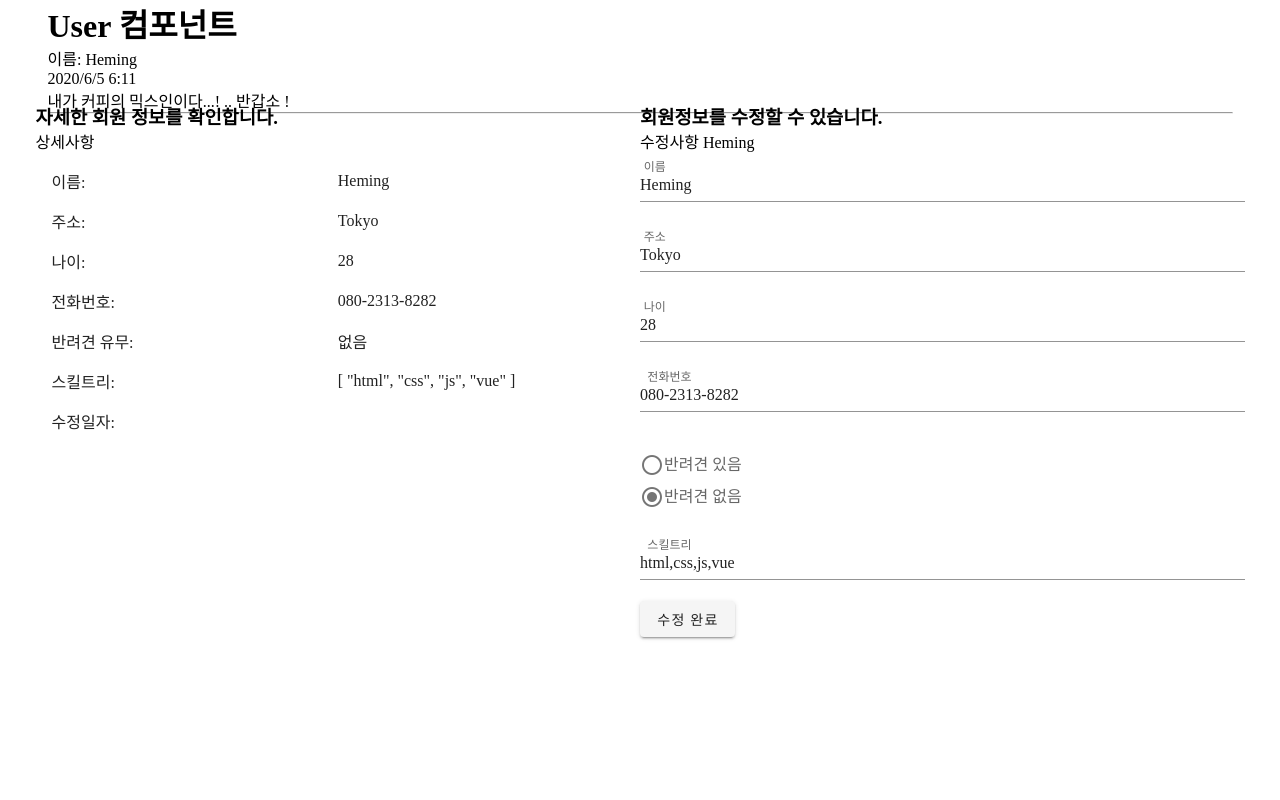
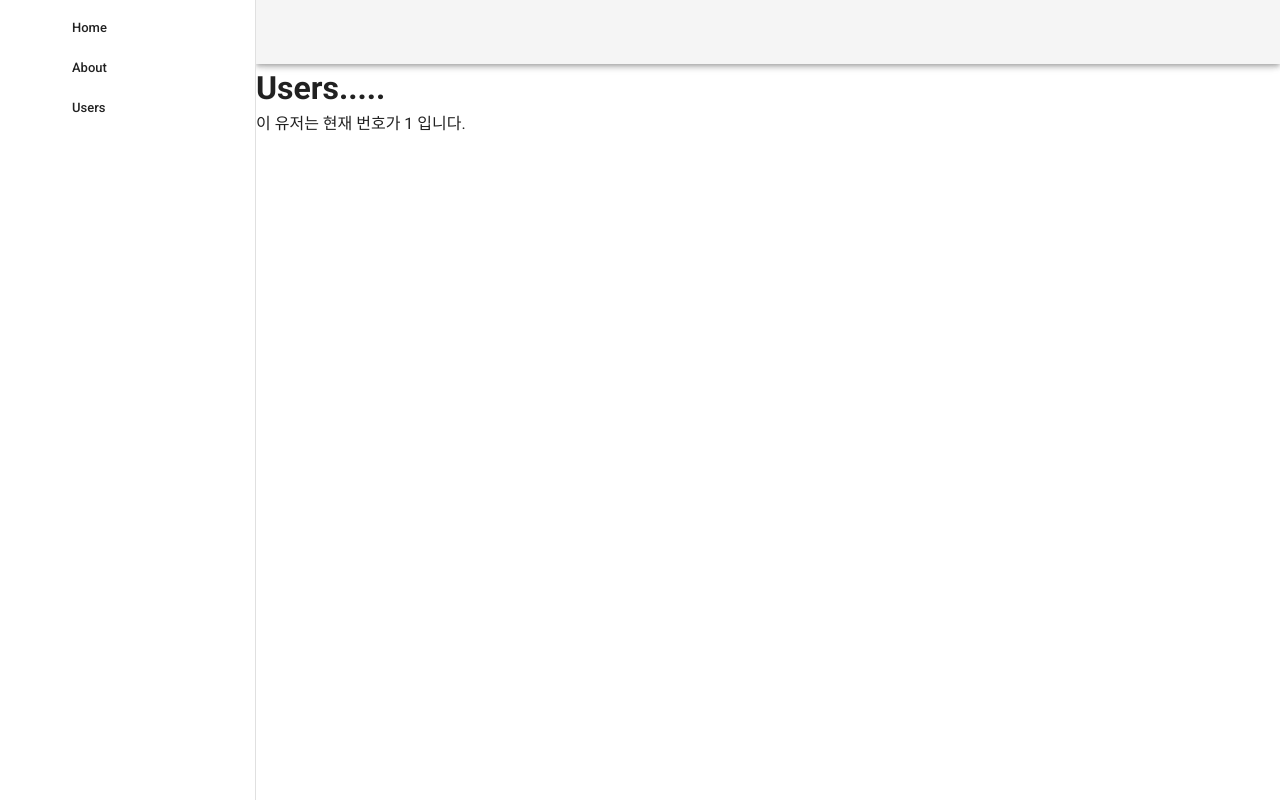
Before and after one commit to leechis7/my-first-vue, a Vue app: page /users/1 in a window 1280 px wide. Built offline with nearby package versions, Linux system fonts and the light colour scheme.

Commit message:
Vue-025 router...  화면이 좀 이상하다

```diff
--- a/src/App.vue
+++ b/src/App.vue
@@ -1,19 +1,57 @@
 <template>
-  <v-container>
-    <v-layout row wrap>
-      <v-flex xs12>
-        <User></User>
-      </v-flex>
-    </v-layout>
-  </v-container>
+<v-app>
+    <v-navigation-drawer
+      fixed
+      app
+    >
+      <v-list dense>
+        <v-list-item @click="$router.push({name: 'home'})">
+          <v-list-item-action>
+            <i class="fas fa-user"></i>
+          </v-list-item-action>
+          <v-list-item-content>
+            <v-list-item-title>Home</v-list-item-title>
+          </v-list-item-content>
+        </v-list-item>
+        <v-list-item @click="$router.push({name: 'about'})">
+          <v-list-item-action>
+            <i class="fas fa-user"></i>
+          </v-list-item-action>
+          <v-list-item-content>
+            <v-list-item-title>About</v-list-item-title>
+          </v-list-item-content>
+        </v-list-item>
+        <v-list-item router :to="{
+            name: 'users',
+            params: {
+              userId: 1234,
+              name: 'leechis'
+            }
+          }">
+          <v-list-item-action>
+            <i class="fas fa-user"></i>
+          </v-list-item-action>
+          <v-list-item-content>
+            <v-list-item-title>Users</v-list-item-title>
+          </v-list-item-content>
+        </v-list-item>
+      </v-list>
+    </v-navigation-drawer>
+
+    <v-app-bar app>
+    </v-app-bar>
+    <v-content>
+      <router-view></router-view>
+    </v-content>
+</v-app>
 </template>
 
 <script>
-  import User from './components/User.vue'
-
-  export default {
-    components: {
-      User
+export default {
+  data() {
+    return {
+      drawer: true,
     }
   }
+}
 </script>
--- a/src/components/User.vue
+++ /dev/null
@@ -1,82 +0,0 @@
-<template>
-  <div class="blue lighten-3 pa-3">
-    <h1>User 컴포넌트</h1>
-    <p>이름: {{ name }} </p>
-    <p> {{ getDateAndTime(createdAt)}}</p>
-    {{ helloToMixin }}
-  <hr>
-  <v-layout row wrap>
-    <v-flex xs12 sm6>
-      <UserDetail
-      v-bind:name="name" v-bind:address="address"
-      v-bind:age="age" v-bind:phone="phone"
-      v-bind:hasDog="hasDog" v-bind:skill="skill"
-      ></UserDetail>
-    </v-flex>
-    <v-flex xs12 sm6>
-      <UserEdit
-      v-bind:name="name" v-bind:address="address"
-      v-bind:age="age" v-bind:phone="phone"
-      v-bind:hasDog="hasDog" v-bind:skill="skill"
-      @child="parents"
-      ></UserEdit>
-    </v-flex>
-  </v-layout>
-  </div>
-</template>
-
-<script>
-import UserDetail from './UserDetail.vue'
-import UserEdit from './UserEdit.vue'
-import { dateFormat } from '@/mixins/dateFormat.js'
-
-export default {
-  components: {
-      UserDetail,
-      UserEdit
-  },
-
-  data () {
-    return {
-      name: "Heming",
-      address: "Tokyo",
-      age: 28,
-      phone: '080-2313-8282',
-      hasDog: false,
-      skill: ["html","css","js","vue"],
-      createdAt: null
-    }
-  },
-
-  computed: {
-    helloToMixin() {
-      return this.mixinData + " .. 반갑소 !"
-    }
-  },
-
-  created() {
-    this.createdAt = new Date()
-  },
-
-  methods: {
-      changeName () {
-          this.name = "Heming"
-      },
-      parents (user) {
-        console.log("parent호출");
-        this.name = user.name;
-        this.address = user.address;
-        this.age = user.age;
-        this.phone = user.phone;
-        this.hasDog = user.hasDog;
-        this.skill = user.skill;
-      }
-  },
-
-  mixins: [dateFormat]
-}
-</script>
-
-<style>
-
-</style>
--- a/src/router/index.js
+++ b/src/router/index.js
@@ -4,19 +4,24 @@ import Home from '../views/Home.vue'
 
 Vue.use(VueRouter)
 
-  const routes = [
+const routes = [
   {
     path: '/',
-    name: 'Home',
+    name: 'home',
     component: Home
   },
   {
     path: '/about',
-    name: 'About',
+    name: 'about',
     // route level code-splitting
     // this generates a separate chunk (about.[hash].js) for this route
     // which is lazy-loaded when the route is visited.
     component: () => import(/* webpackChunkName: "about" */ '../views/About.vue')
+  },
+  {
+    path: '/users/:userId',
+    name: 'users',
+    component: () => import(/* webpackChunkName: "users" */ '../views/Users.vue')
   }
 ]
 
--- /dev/null
+++ b/src/views/Users.vue
@@ -0,0 +1,26 @@
+<template>
+  <div>
+    <h1>Users.....</h1>
+    <p> 이 유저는 현재 번호가 {{ userId }} 입니다. </p>
+    {{ $route.params.name }}
+  </div>
+</template>
+
+<script>
+export default {
+  computed: {
+    userId() {
+      return this.$route.params.userId
+    }
+  },
+
+  created() {
+    console.log("router : ", this.$router);
+    console.log("route : ", this.$route);
+  }
+}
+</script>
+
+<style>
+
+</style>
```
